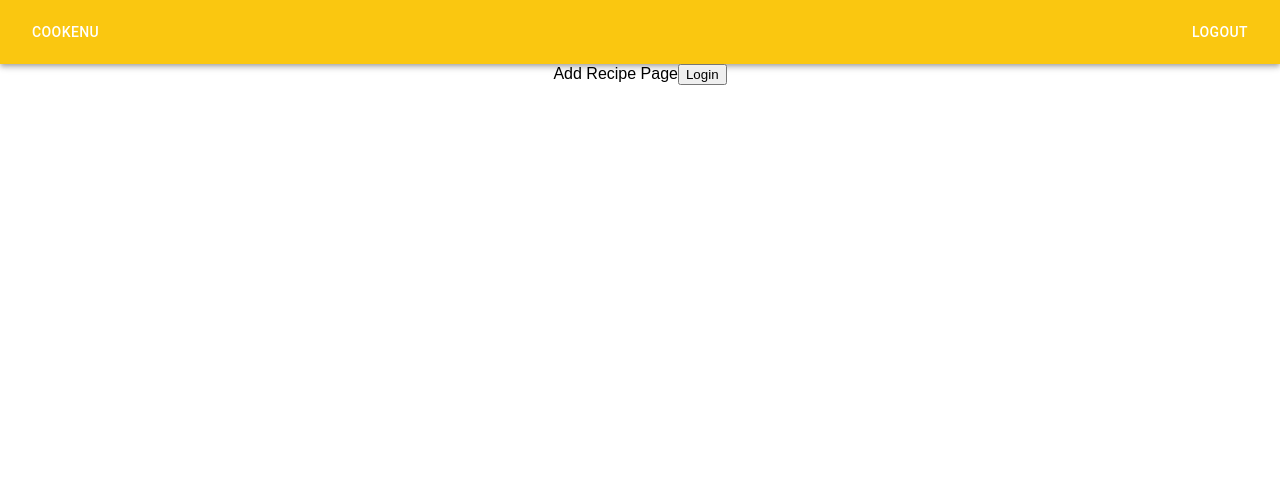
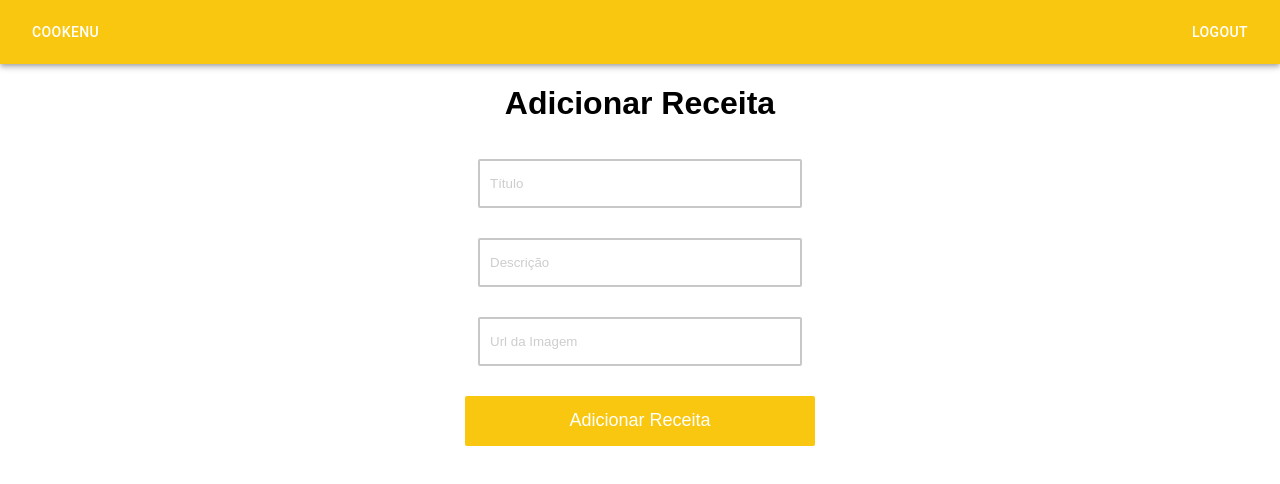
Before and after one commit to future4code/franklin-Pedro-Reis, a React (Create React App) app in the folder modulo1/cookenu/: page /criar-receita in a window 1280 px wide. Shown: the top 484 px of the page. Built offline with nearby package versions, Linux system fonts and the light colour scheme; sample sign-in values are in the browser's storage.

Commit message:
feat: adicionar receita

```diff
--- a/modulo1/cookenu/src/components/RecipeCard/RecipeCard.js
+++ b/modulo1/cookenu/src/components/RecipeCard/RecipeCard.js
@@ -1,12 +1,8 @@
-import { useNavigate } from "react-router-dom";
-import { goToRecipeDetails } from "../../router/coordinator";
 import { RecipeCardBox, RecipeCardImage, RecipeCardTextBox } from "./styled";
 
-export const RecipeCard = ({ src, text, id }) => {
-  const navigate = useNavigate;
-
+export const RecipeCard = ({ src, text, onClick }) => {
   return (
-    <RecipeCardBox onClick={() => goToRecipeDetails(navigate)}>
+    <RecipeCardBox onClick={onClick}>
       <RecipeCardImage src={src} />
       <RecipeCardTextBox>
         <p>{text}</p>
--- a/modulo1/cookenu/src/pages/AddRecipesPage/AddRecipesPage.js
+++ b/modulo1/cookenu/src/pages/AddRecipesPage/AddRecipesPage.js
@@ -1,14 +1,52 @@
 import { useNavigate } from "react-router-dom";
 import { useProtectedPage } from "../../hooks/useProtectedPage";
-import { goToLogin } from "../../router/coordinator";
+import { FormDiv, InputField, MainButton } from "./styled";
+import { useForm } from "../../hooks/useForm";
+import { addRecipe } from "../../services/recipe";
 
 export const AddRecipesPage = () => {
   useProtectedPage();
   const navigate = useNavigate();
+  const { form, onChange, cleanFields } = useForm({
+    title: "",
+    description: "",
+    image: "",
+  });
+
+  const onSubmitForm = (ev) => {
+    ev.preventDefault();
+    addRecipe(form, cleanFields, navigate);
+  };
+
   return (
     <div>
-      Add Recipe Page
-      <button onClick={() => goToLogin(navigate)}>Login</button>
+      <h1>Adicionar Receita</h1>
+      <form onSubmit={onSubmitForm}>
+        <FormDiv>
+          <InputField
+            placeholder={"Título"}
+            name={"title"}
+            value={form.title}
+            onChange={onChange}
+            required
+          />
+          <InputField
+            placeholder={"Descrição"}
+            name={"description"}
+            value={form.description}
+            onChange={onChange}
+            required
+          />
+          <InputField
+            placeholder={"Url da Imagem"}
+            name={"image"}
+            value={form.image}
+            onChange={onChange}
+            required
+          />
+          <MainButton>Adicionar Receita</MainButton>{" "}
+        </FormDiv>
+      </form>
     </div>
   );
 };
--- /dev/null
+++ b/modulo1/cookenu/src/pages/AddRecipesPage/styled.js
@@ -0,0 +1,37 @@
+import styled from "styled-components";
+import { primaryColor } from "../../constants/colors";
+
+export const InputField = styled.input`
+  width: 300px;
+  height: 25px;
+  border-radius: 2px;
+  border-color: rgb(200, 200, 200);
+  border-style: solid;
+  padding: 10px;
+  margin: 15px 0;
+  ::placeholder {
+    color: rgb(205, 205, 205);
+  }
+`;
+export const FormDiv = styled.div`
+  display: flex;
+  flex-direction: column;
+  align-items: center;
+  justify-content: center;
+`;
+
+export const MainButton = styled.button`
+  width: 350px;
+  height: 50px;
+  background-color: ${primaryColor};
+  color: white;
+  font-size: 18px;
+  border: none;
+  border-radius: 2px;
+  margin: 15px;
+`;
+
+export const LogoImage = styled.img`
+  width: 40vh;
+  margin: 20px;
+`;
--- a/modulo1/cookenu/src/pages/RecipeDetailPage/RecipeDetailPage.js
+++ b/modulo1/cookenu/src/pages/RecipeDetailPage/RecipeDetailPage.js
@@ -1,6 +1,37 @@
+import { Typography } from "@material-ui/core";
+import { useParams } from "react-router-dom";
+import { baseUrl } from "../../constants/baseUrl";
 import { useProtectedPage } from "../../hooks/useProtectedPage";
+import { useRequestData } from "../../hooks/useRequestData";
+import {
+  RecipeDetailBox,
+  RecipeDetailDescription,
+  RecipeDetailTitleBox,
+  RecipeImage,
+} from "./styled";
 
 export const RecipeDetailPage = () => {
   useProtectedPage();
-  return <div>RecipeDetailPage</div>;
+  const params = useParams();
+  const recipe = useRequestData([], `${baseUrl}/recipe/${params.id}`)[0];
+  console.log(recipe);
+
+  return (
+    <RecipeDetailBox>
+      <RecipeImage src={recipe?.image} />
+      <RecipeDetailTitleBox>
+        <Typography
+          gutterBottom
+          align={"center"}
+          variant={"h4"}
+          color={"primary"}
+        >
+          {recipe?.title}
+        </Typography>
+      </RecipeDetailTitleBox>
+      <RecipeDetailDescription>
+        <p>{recipe?.description}</p>
+      </RecipeDetailDescription>
+    </RecipeDetailBox>
+  );
 };
--- /dev/null
+++ b/modulo1/cookenu/src/pages/RecipeDetailPage/styled.js
@@ -0,0 +1,24 @@
+import styled from "styled-components";
+
+export const RecipeDetailBox = styled.div`
+  display: flex;
+  flex-direction: column;
+  align-items: center;
+  justify-content: center;
+  margin-top: 40px;
+`;
+
+export const RecipeImage = styled.img`
+  width: 80vh;
+  max-width: 100%;
+`;
+
+export const RecipeDetailDescription = styled.div`
+  padding: 0 60px;
+`;
+
+export const RecipeDetailTitleBox = styled.div`
+  padding: 0 60px;
+
+  margin-top: 20px;
+`;
--- a/modulo1/cookenu/src/pages/RecipesListPage/RecipesListPage.js
+++ b/modulo1/cookenu/src/pages/RecipesListPage/RecipesListPage.js
@@ -4,7 +4,7 @@ import { RecipeCard } from "../../components/RecipeCard/RecipeCard";
 import { baseUrl } from "../../constants/baseUrl";
 import { useProtectedPage } from "../../hooks/useProtectedPage";
 import { useRequestData } from "../../hooks/useRequestData";
-import { goToAddRecipes } from "../../router/coordinator";
+import { goToAddRecipes, goToRecipeDetails } from "../../router/coordinator";
 import { AddRecipeButton, RecipesGrid } from "./styled";
 
 export const RecipesListPage = () => {
@@ -12,7 +12,9 @@ export const RecipesListPage = () => {
   const navigate = useNavigate();
   const recipes = useRequestData([], `${baseUrl}/recipe/feed`);
 
-  const onClickCard = () => {};
+  const onClickCard = (id) => {
+    goToRecipeDetails(navigate, id);
+  };
 
   return (
     <div>
@@ -23,7 +25,7 @@ export const RecipesListPage = () => {
               key={recipe.recipe_id}
               src={recipe.image}
               text={recipe.title}
-              onClick={onClickCard}
+              onClick={() => onClickCard(recipe.recipe_id)}
             />
           );
         })}
--- a/modulo1/cookenu/src/router/router.js
+++ b/modulo1/cookenu/src/router/router.js
@@ -7,7 +7,7 @@ import { ErrorPage } from "../pages/ErroPage/ErrorPage";
 import { SignUpPage } from "../pages/SignUpPage";
 import { MainBox } from "../constants/styled";
 
-export const Router = ({ rightButtonText, setRightButtonText }) => {
+export const Router = ({ setRightButtonText }) => {
   return (
     <div>
       <Routes>
@@ -20,7 +20,7 @@ export const Router = ({ rightButtonText, setRightButtonText }) => {
             element={<LoginPage setRightButtonText={setRightButtonText} />}
           />
           <Route path="criar-conta" element={<SignUpPage />} />
-          <Route path="receita/:recipeId" element={<RecipeDetailPage />} />
+          <Route path="receita/:id" element={<RecipeDetailPage />} />
           <Route path="criar-receita" element={<AddRecipesPage />} />
           <Route path="*" element={<ErrorPage />} />
         </Routes>
--- a/modulo1/cookenu/src/services/recipe.js
+++ b/modulo1/cookenu/src/services/recipe.js
@@ -0,0 +1,16 @@
+import axios from "axios";
+import { baseUrl } from "../constants/baseUrl";
+import { goToRecipesList } from "../router/coordinator";
+
+export const addRecipe = (body, clear, navigate) => {
+  axios
+    .post(`${baseUrl}/recipe`, body, {
+      headers: { Authorization: localStorage.getItem("token") },
+    })
+    .then((res) => {
+      clear();
+      alert("Receita criada com sucesso!");
+      goToRecipesList(navigate);
+    })
+    .catch((err) => alert(err.response.data.message));
+};
```
